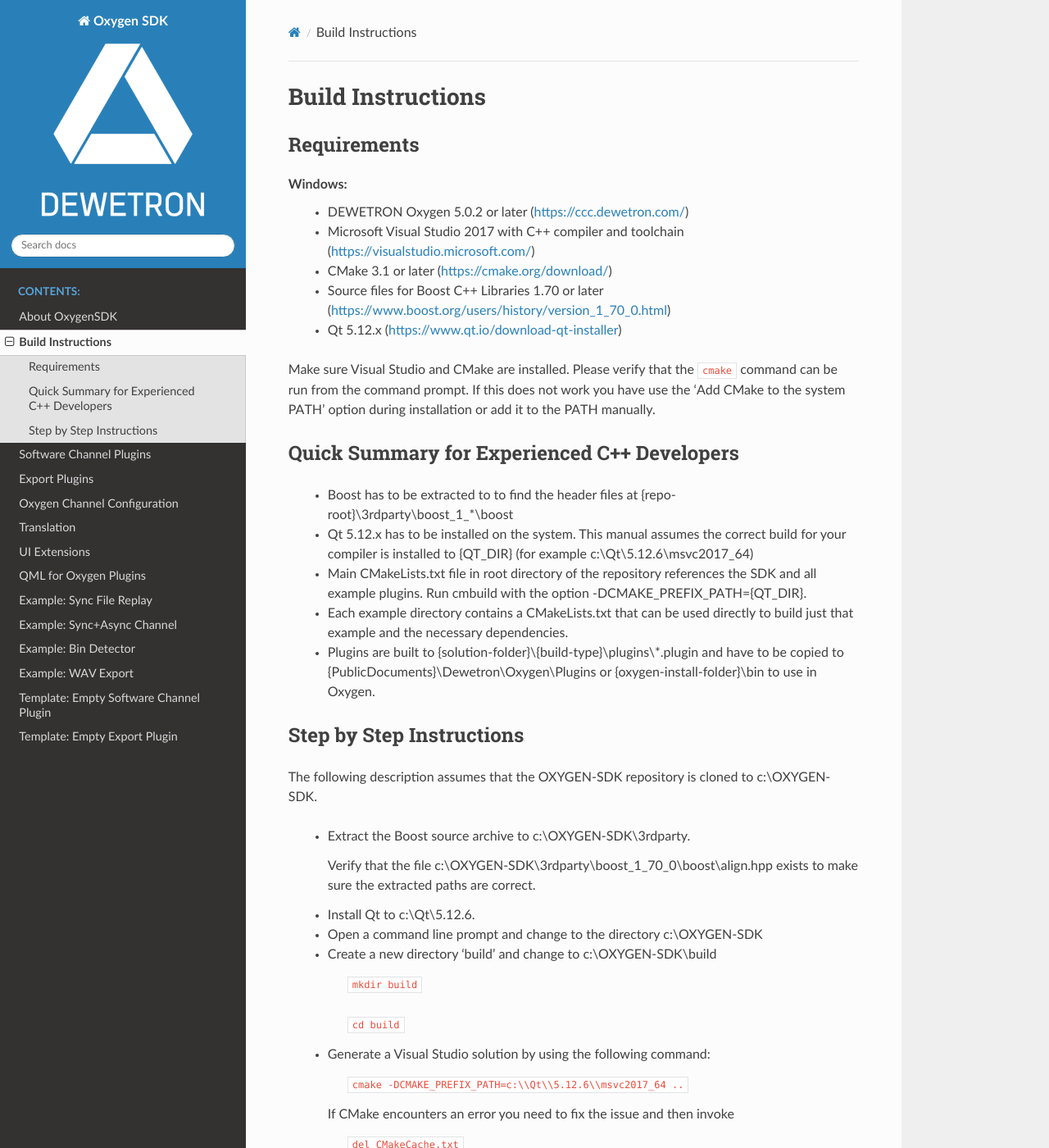
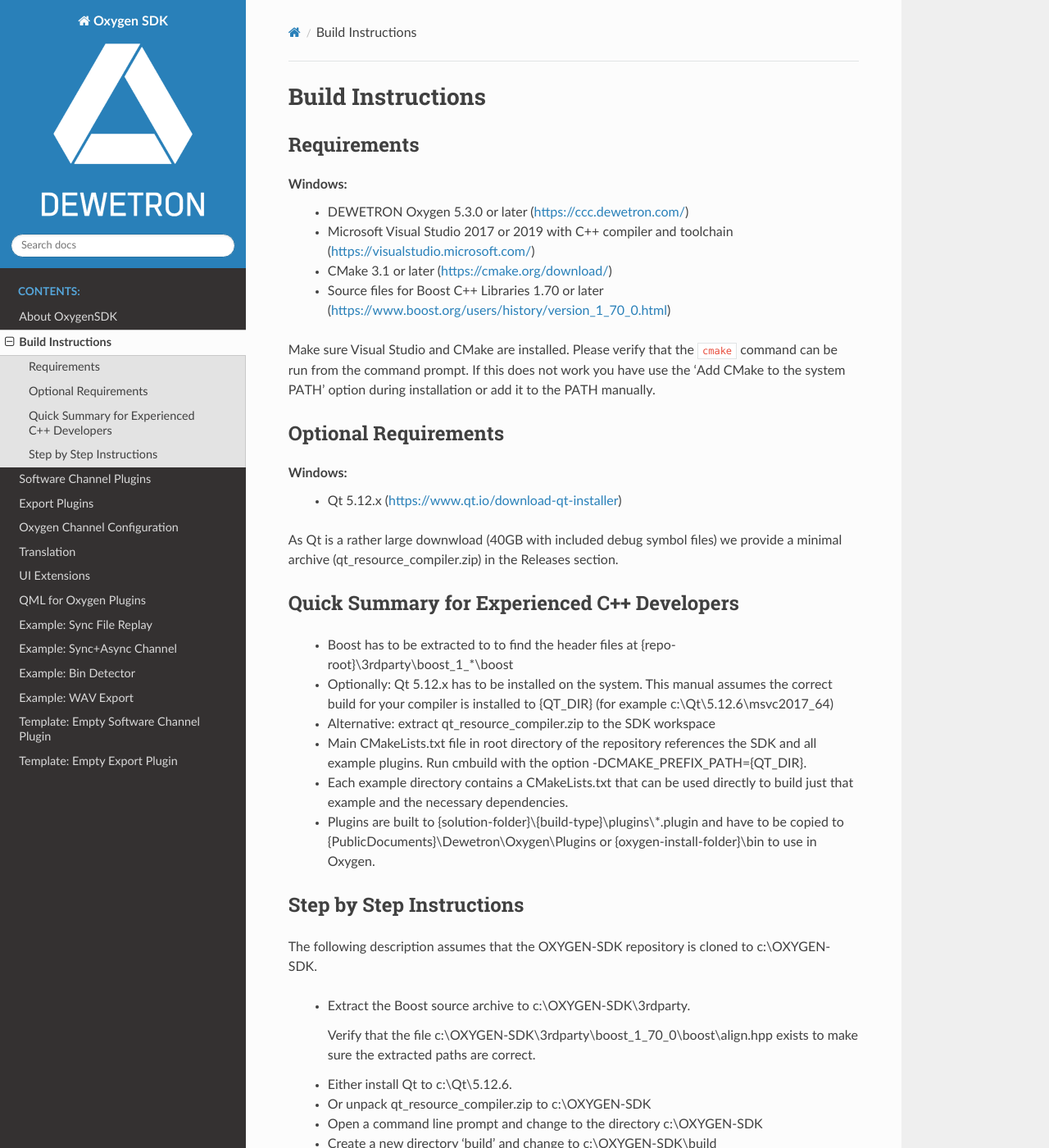
Before and after one commit to DEWETRON/OXYGEN-SDK, a Sphinx documentation site: the page built from docs/build_instructions.rst, in a window 1280 px wide and 1400 px high. Shown: the whole window at 82% size. Built offline with Sphinx 7.4.7 and the Read the Docs theme 2.0.0, drawn with Linux system fonts in a browser that asks for light colours.

Commit message:
added instruction how to use qt_resource_compiler.zip

```diff
--- a/docs/build_instructions.rst
+++ b/docs/build_instructions.rst
@@ -7,17 +7,27 @@
 ------------
 
 Windows:
-  * DEWETRON Oxygen 5.0.2 or later (https://ccc.dewetron.com/)
-  * Microsoft Visual Studio 2017 with C++ compiler and toolchain (https://visualstudio.microsoft.com/)
+  * DEWETRON Oxygen 5.3.0 or later (https://ccc.dewetron.com/)
+  * Microsoft Visual Studio 2017 or 2019 with C++ compiler and toolchain (https://visualstudio.microsoft.com/)
   * CMake 3.1 or later (https://cmake.org/download/)
   * Source files for Boost C++ Libraries 1.70 or later
     (https://www.boost.org/users/history/version_1_70_0.html)
-  * Qt 5.12.x (https://www.qt.io/download-qt-installer)
 
 Make sure Visual Studio and CMake are installed.
 Please verify that the ``cmake`` command can be run from the command prompt.
 If this does not work you have use the 'Add CMake to the system PATH' option
 during installation or add it to the PATH manually.
+
+---------------------
+Optional Requirements
+---------------------
+
+Windows:
+  * Qt 5.12.x (https://www.qt.io/download-qt-installer)
+
+As Qt is a rather large downwload (40GB with included debug symbol files)
+we provide a minimal archive (qt_resource_compiler.zip) in the Releases section.
+
 
 
 --------------------------------------------
@@ -27,8 +37,11 @@
   * Boost has to be extracted to to find the header files at
     {repo-root}\\3rdparty\\boost_1_*\\boost
 
-  * Qt 5.12.x has to be installed on the system.
+  * Optionally: Qt 5.12.x has to be installed on the system.
     This manual assumes the correct build for your compiler is installed to {QT_DIR} (for example c:\\Qt\\5.12.6\\msvc2017_64)
+
+  * Alternative: extract qt_resource_compiler.zip to the SDK workspace
+
 
   * Main CMakeLists.txt file in root directory of the repository
     references the SDK and all example plugins.
@@ -55,7 +68,9 @@
     c:\\OXYGEN-SDK\\3rdparty\\boost_1_70_0\\boost\\align.hpp exists
     to make sure the extracted paths are correct.
 
-  * Install Qt to c:\\Qt\\5.12.6.
+  * Either install Qt to c:\\Qt\\5.12.6.
+
+  * Or unpack qt_resource_compiler.zip to c:\\OXYGEN-SDK
 
   * Open a command line prompt and change to the directory c:\\OXYGEN-SDK
 
```
